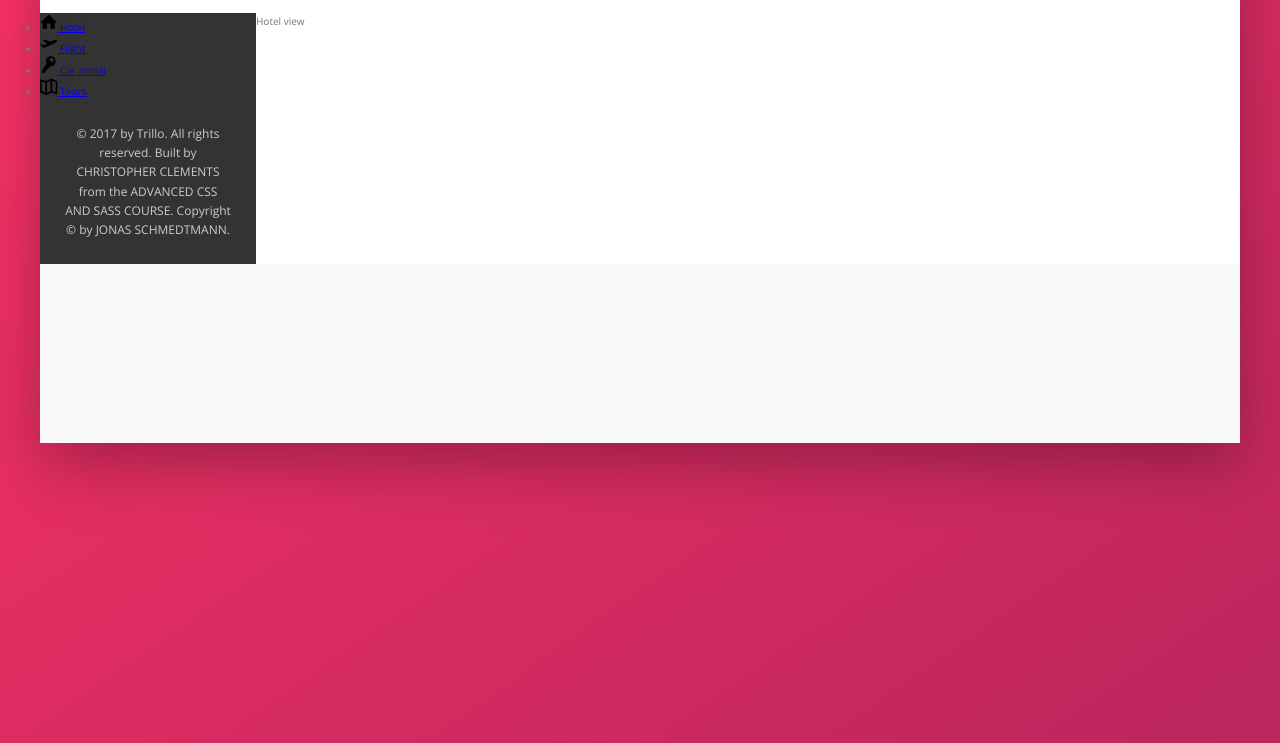
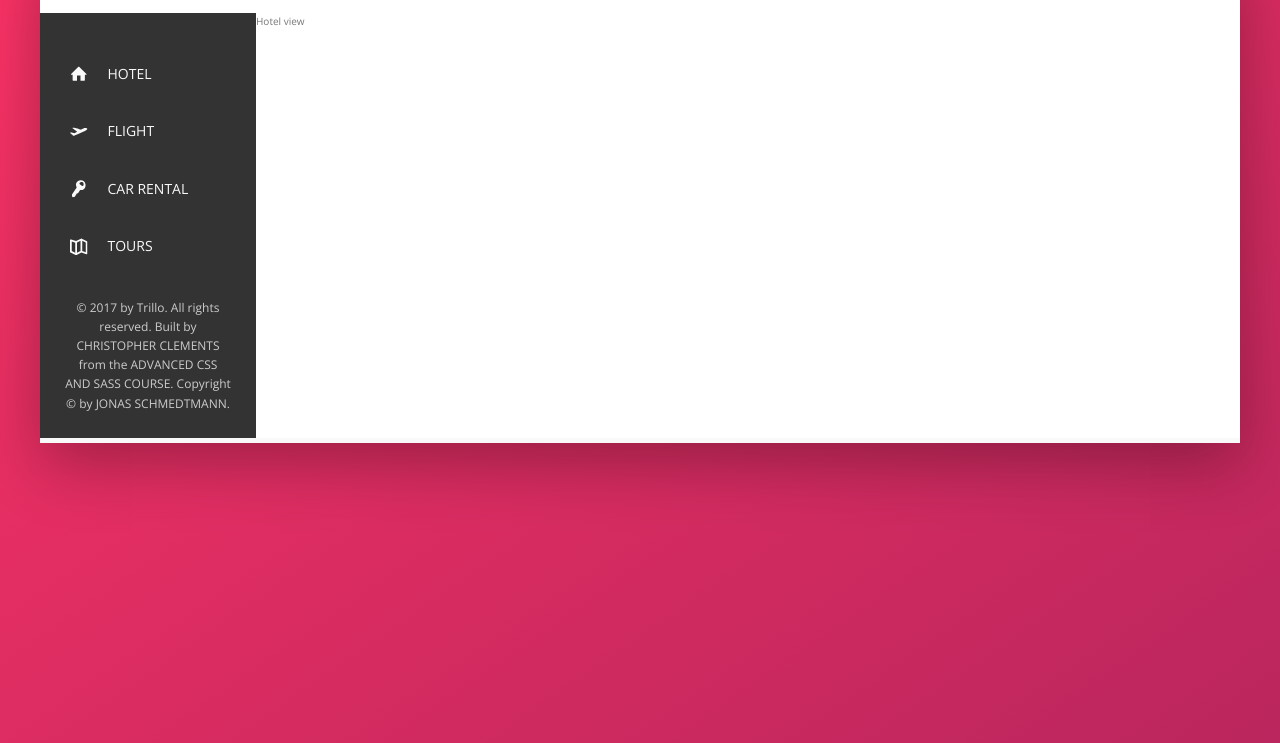
Before and after one commit to clementschris/trillo-project, a website: page index.html in a window 1280 px wide. Shown: the part 137-880 px from the top of the page. Drawn offline with nearby package versions, Linux system fonts and the light colour scheme.

Commit message:
additions to sidebar

```diff
--- a/sass/_components.scss
+++ b/sass/_components.scss
@@ -117,19 +117,51 @@
 ////////////////////////////////
 // SIDEBAR NAVIGATION
 .side-nav {
-
+    font-size: 1.4rem;
+    list-style: none;
+    margin-top: 3.5rem;
 
     &__item {
+        position: relative;
 
+        &:not(:last-child) {
+            margin-bottom: .5rem;
+        }
     }
 
-    &__link {
+    &__item:before {
+        content: "";
+        position: absolute;
+        top: 0;
+        left: 0;
+        height: 100%;
+        width: 3px;
+        background-color: var(--color-primary);
+        transform: scaleY(0);
+        transition: transform 1s;
+    }
 
+    &__item:hover::before {
+        transform: scaleY(1);
+    }
+
+    &__link:link,
+    &__link:visited {
+        color: var(--color-grey-light-1);
+        text-decoration: none;
+        text-transform: uppercase;
+        display: block;
+        padding: 1.5rem 3rem;
+
+        display: flex;
+        align-items: center;
     }
 
     &__icon {
         width: 1.75rem;
         height: 1.75rem;
+        margin-right: 2rem;
+        fill: currentColor;
     }
 }
 
```
Also changed, not shown: css/style.css.
